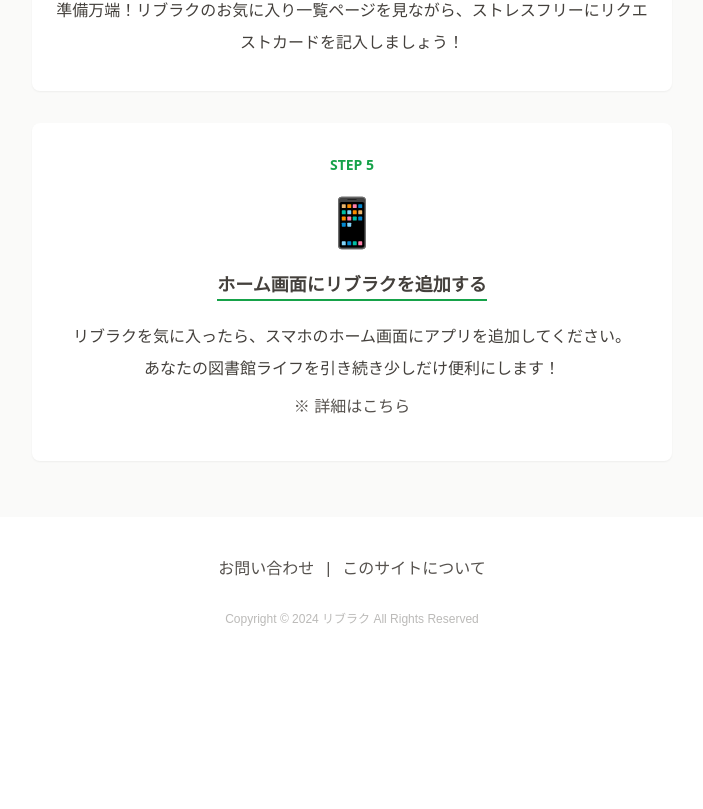
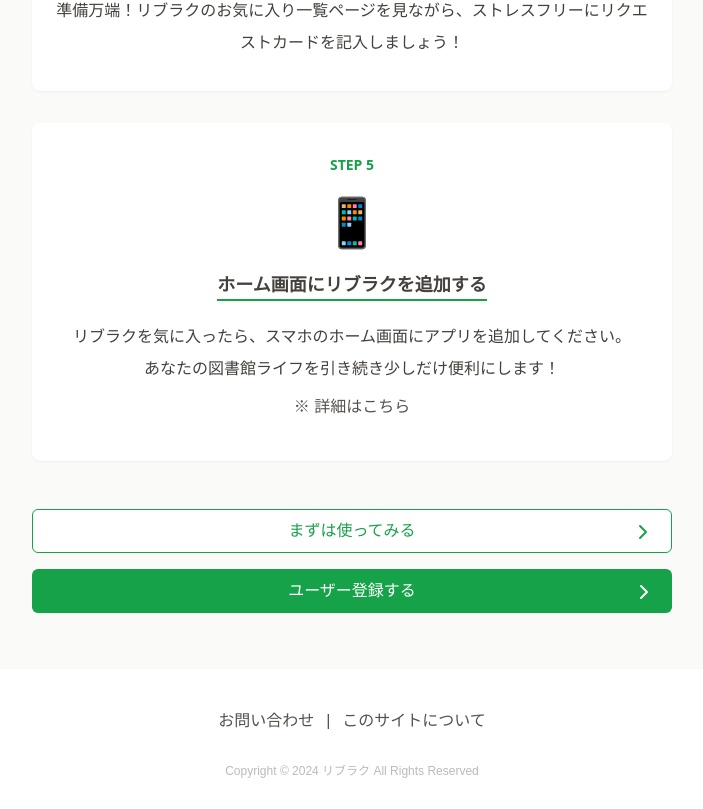
Before and after one commit to kagomen/libraku, a React (Vite) app: page / in a window 1280 px wide. Shown: the part 2067-2876 px from the top of the page, without its empty margins (288-991 px from the left). Before the commit the page ends 2724 px from the top, so only its background shows below. Built offline with nearby package versions, Linux system fonts and the light colour scheme; a web font is replaced by a local one.

Commit message:
[もっと便利に]セクションを実装

```diff
--- a/src/components/book-detail-page/BookData.jsx
+++ b/src/components/book-detail-page/BookData.jsx
@@ -1,11 +1,13 @@
 import { useSuspenseQuery } from '@tanstack/react-query'
 import { get } from '@/lib/api'
 import NoImage from '@/assets/noimage.webp'
-import { Card } from '@/components/ui/card'
+import { Card, CardContent } from '@/components/ui/card'
 import { Button } from '@/components/ui/button'
 import Title from './Title'
 import Content from './Content'
-import { ExternalLink, Heart } from 'lucide-react'
+import { ChevronRight, ExternalLink, Heart } from 'lucide-react'
+import ColumnTitle from '@/components/ColumnTitle'
+import ButtonIconWrapper from '../ButtonIconWrapper'
 
 const BookData = (props) => {
   const { data } = useSuspenseQuery({
@@ -18,6 +20,7 @@
   const book = data?.data?.Items[0]
 
   return (
+    <div className="space-y-6">
       <Card className="space-y-11 py-11">
         <img
           src={book.Item.largeImageUrl ? book.Item.largeImageUrl : NoImage}
@@ -61,15 +64,29 @@
             <Content>{book.Item.isbn ? book.Item.isbn : '-'}</Content>
           </div>
           <div>
-          <Title>利用者番号</Title>
-          <Content>123-456-7890</Content>
-        </div>
-        <div>
             <Title>本日の日付</Title>
             <Content className="border-b-0">{new Date().toLocaleDateString('ja-JP')}</Content>
           </div>
         </div>
       </Card>
+      <Card className="space-y-6">
+        <ColumnTitle>もっと便利に</ColumnTitle>
+        <CardContent>
+          <p>図書カードの利用者番号を登録すると、リクエストカードの記入がよりスムーズになります。</p>
+        </CardContent>
+        <div>
+          <Title>利用者番号</Title>
+          <Content>例：123-456-7890</Content>
+        </div>
+        <p>この機能を利用するには、ユーザー登録が必要です。</p>
+        <Button className="relative w-full">
+          <ButtonIconWrapper side="right">
+            <ChevronRight />
+          </ButtonIconWrapper>
+          ユーザー登録はこちら
+        </Button>
+      </Card>
+    </div>
   )
 }
 
--- a/src/components/usage-section/UsageSection.jsx
+++ b/src/components/usage-section/UsageSection.jsx
@@ -7,6 +7,8 @@
 import Step from './Step'
 import ColumnTitle from '@/components/ColumnTitle'
 import SideMotion from '../motion/SideMotion'
+import ButtonIconWrapper from '../ButtonIconWrapper'
+import { ChevronRight } from 'lucide-react'
 
 function UsageSection() {
   return (
@@ -71,6 +73,20 @@
             </CardContent>
           </Card>
         </UpMotion>
+        <div className="space-y-4 pt-4">
+          <Button variant="outline" className="relative w-full">
+            <ButtonIconWrapper side="right">
+              <ChevronRight />
+            </ButtonIconWrapper>
+            まずは使ってみる
+          </Button>
+          <Button className="relative w-full">
+            <ButtonIconWrapper side="right">
+              <ChevronRight />
+            </ButtonIconWrapper>
+            ユーザー登録する
+          </Button>
+        </div>
       </ResponsiveWrapper>
     </div>
   )
--- a/src/routes/BookDataPage.jsx
+++ b/src/routes/BookDataPage.jsx
@@ -5,7 +5,7 @@
 import { ErrorBoundary } from 'react-error-boundary'
 import Error from '../components/Error'
 import ResponsiveWrapper from '@/components/ResponsiveWrapper'
-import { ChevronsLeft } from 'lucide-react'
+import { ChevronLeft } from 'lucide-react'
 import { Button } from '@/components/ui/button'
 import BookDataSkeleton from '@/components/book-detail-page/BookDataSkeleton'
 import ButtonIconWrapper from '@/components/ButtonIconWrapper'
@@ -32,7 +32,7 @@
         </QueryErrorResetBoundary>
         <Button onClick={() => nav(-1)} variant="outline" className="relative mx-auto mt-8 w-full">
           <ButtonIconWrapper side="left">
-            <ChevronsLeft />
+            <ChevronLeft />
           </ButtonIconWrapper>
           戻る
         </Button>
--- a/src/routes/ContactSuccessPage.jsx
+++ b/src/routes/ContactSuccessPage.jsx
@@ -1,7 +1,7 @@
 import Heading from '@/components/Heading'
 import ResponsiveWrapper from '@/components/ResponsiveWrapper'
 import { Link } from 'react-router-dom'
-import { ChevronsLeft } from 'lucide-react'
+import { ChevronLeft } from 'lucide-react'
 import { Button } from '@/components/ui/button'
 import { Player } from '@lottiefiles/react-lottie-player'
 import Animation from '@/assets/send-animation.json'
@@ -14,7 +14,7 @@
         <Player autoplay loop src={Animation} className="h-[240px] w-[240px]" />
         <Link to="/">
           <Button variant="link" className="mx-auto flex w-fit items-center justify-center gap-2">
-            <ChevronsLeft size="24" strokeWidth="1.6" className="translate-y-[1px]" />
+            <ChevronLeft size="24" strokeWidth="1.6" className="translate-y-[1px]" />
             トップページに戻る
           </Button>
         </Link>
```
Lines whose indentation alone changed are shown as unchanged.
